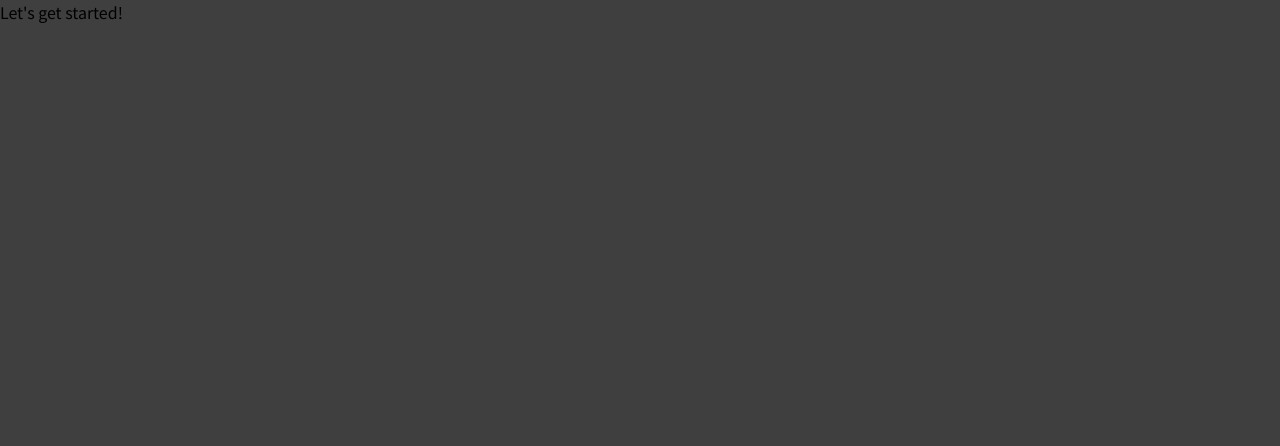
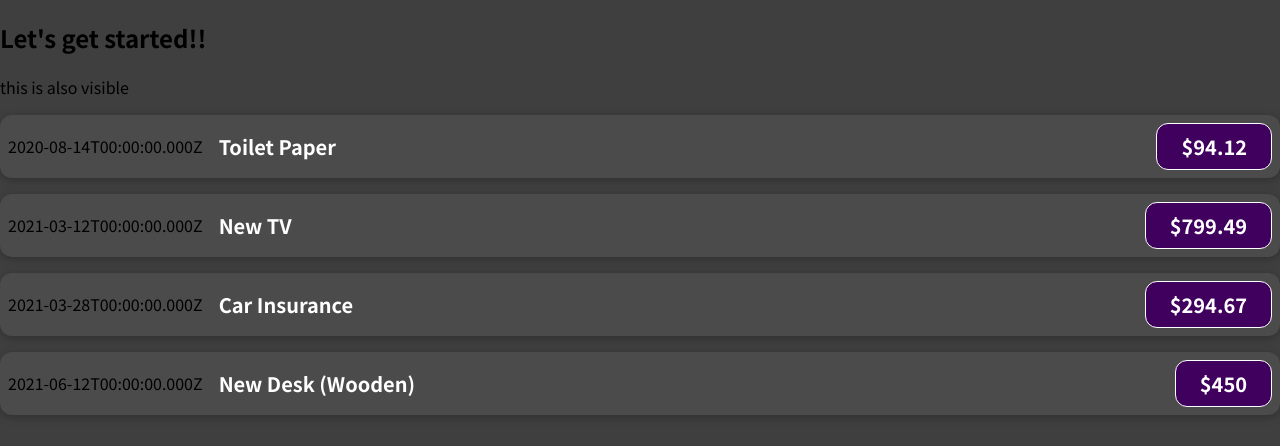
Before and after one commit to bekirbali/React-Practice, a React (Create React App) app: page / in a window 1280 px wide. Shown: the top 446 px of the page. Built offline with nearby package versions, Linux system fonts and the light colour scheme.

Commit message:
expenses

```diff
--- a/src/App.js
+++ b/src/App.js
@@ -1,5 +1,53 @@
+import ExpenseItem from "./components/ExpenseItem";
+
 function App() {
-  return <>Let's get started!</>;
+  const expenses = [
+    {
+      id: "e1",
+      title: "Toilet Paper",
+      amount: 94.12,
+      date: new Date(2020, 7, 14),
+    },
+    { id: "e2", title: "New TV", amount: 799.49, date: new Date(2021, 2, 12) },
+    {
+      id: "e3",
+      title: "Car Insurance",
+      amount: 294.67,
+      date: new Date(2021, 2, 28),
+    },
+    {
+      id: "e4",
+      title: "New Desk (Wooden)",
+      amount: 450,
+      date: new Date(2021, 5, 12),
+    },
+  ];
+  return (
+    <>
+      <h2>Let's get started!!</h2>
+      <p>this is also visible</p>
+      <ExpenseItem
+        title={expenses[0].title}
+        amount={expenses[0].amount}
+        date={expenses[0].date}
+      />
+      <ExpenseItem
+        title={expenses[1].title}
+        amount={expenses[1].amount}
+        date={expenses[1].date}
+      />
+      <ExpenseItem
+        title={expenses[2].title}
+        amount={expenses[2].amount}
+        date={expenses[2].date}
+      />
+      <ExpenseItem
+        title={expenses[3].title}
+        amount={expenses[3].amount}
+        date={expenses[3].date}
+      />
+    </>
+  );
 }
 
 export default App;
--- /dev/null
+++ b/src/components/ExpenseItem.css
@@ -0,0 +1,56 @@
+.expense-item {
+  display: flex;
+  justify-content: space-between;
+  align-items: center;
+  box-shadow: 0 2px 8px rgba(0, 0, 0, 0.25);
+  padding: 0.5rem;
+  margin: 1rem 0;
+  border-radius: 12px;
+  background-color: #4b4b4b;
+}
+
+.expense-item__description {
+  display: flex;
+  flex-direction: column;
+  gap: 1rem;
+  align-items: flex-end;
+  flex-flow: column-reverse;
+  justify-content: flex-start;
+  flex: 1;
+}
+
+.expense-item h2 {
+  color: #3a3a3a;
+  font-size: 1rem;
+  flex: 1;
+  margin: 0 1rem;
+  color: white;
+}
+
+.expense-item__price {
+  font-size: 1rem;
+  font-weight: bold;
+  color: white;
+  background-color: #40005d;
+  border: 1px solid white;
+  padding: 0.5rem;
+  border-radius: 12px;
+}
+
+@media (min-width: 580px) {
+  .expense-item__description {
+    flex-direction: row;
+    align-items: center;
+    justify-content: flex-start;
+    flex: 1;
+  }
+
+  .expense-item__description h2 {
+    font-size: 1.25rem;
+  }
+
+  .expense-item__price {
+    font-size: 1.25rem;
+    padding: 0.5rem 1.5rem;
+  }
+}
--- /dev/null
+++ b/src/components/ExpenseItem.js
@@ -0,0 +1,15 @@
+import "./ExpenseItem.css";
+
+const ExpenseItem = (props) => {
+  return (
+    <div className="expense-item">
+      <div>{props.date.toISOString()}</div>
+      <div className="expense-item__description">
+        <h2>{props.title}</h2>
+        <div className="expense-item__price">${props.amount}</div>
+      </div>
+    </div>
+  );
+};
+
+export default ExpenseItem;
```
